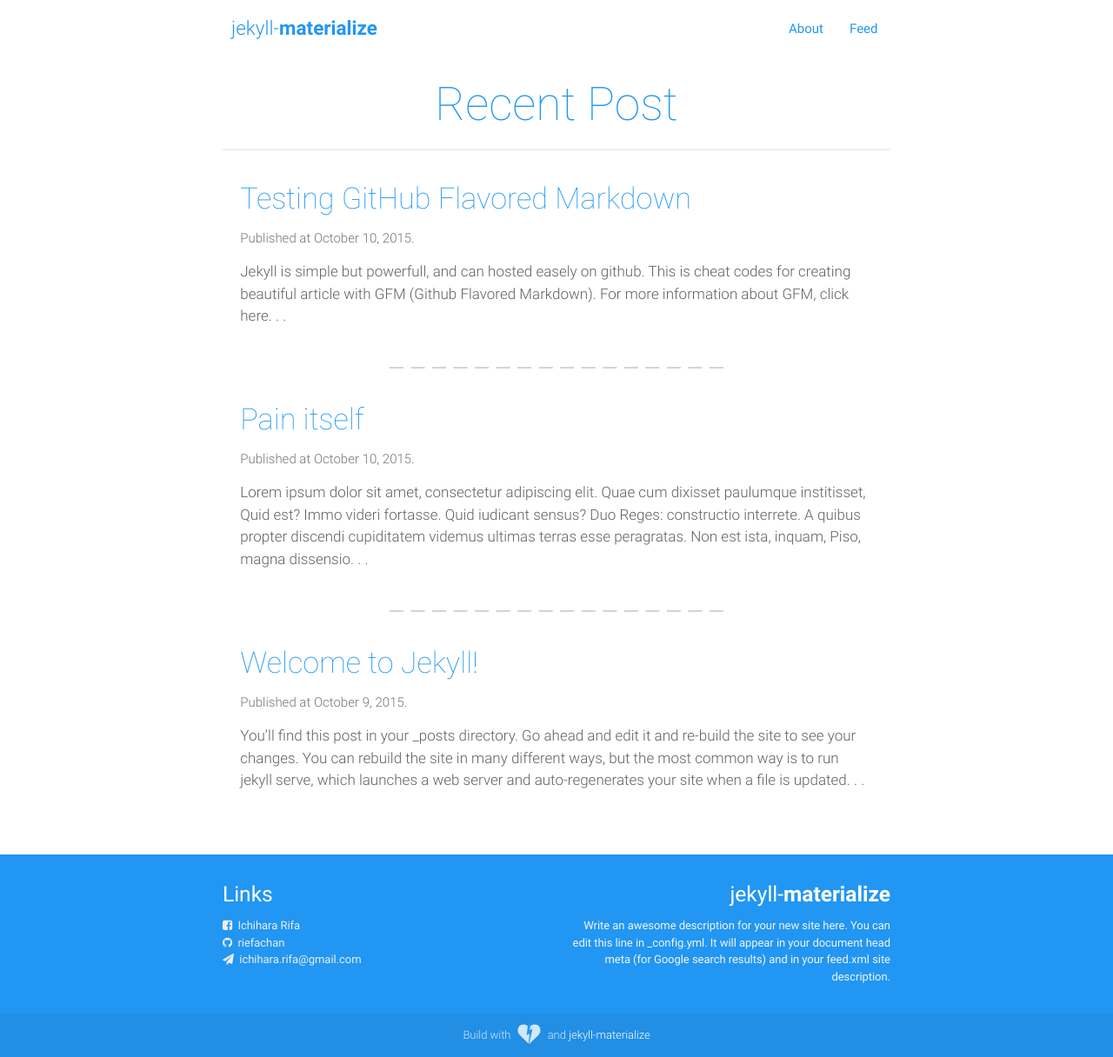
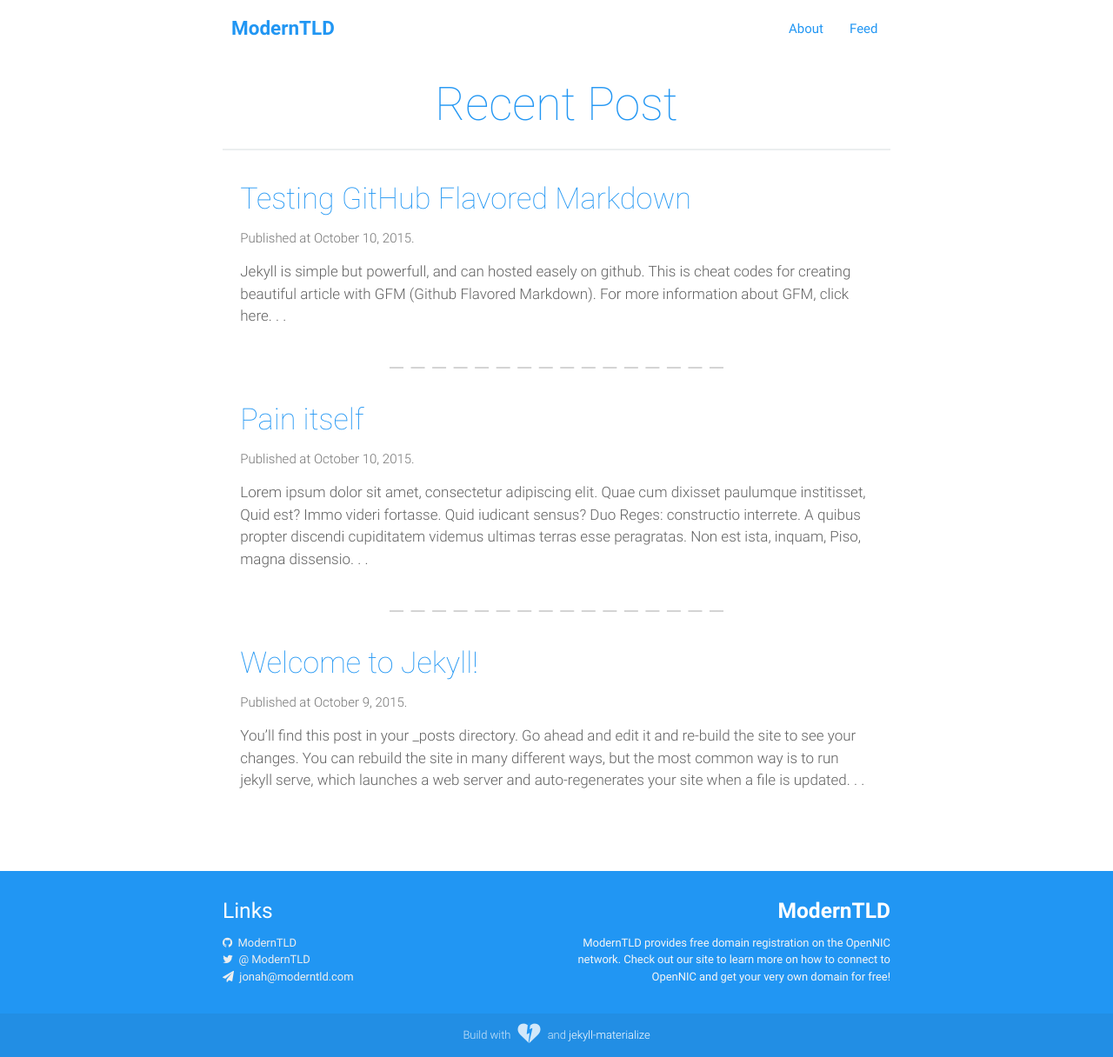
Before and after one commit to moderntld/www.moderntld.com, a Jekyll site: the page built from index.html, in a window 1280 px wide and 1216 px high. Shown: the whole window at 87% size. Built offline with Jekyll 4.4.1, drawn with Linux system fonts in a browser that asks for light colours; Markdown is read by kramdown in place of the engine named in the settings; the list of posts is cut into pages by our own code.

Commit message:
Configured Settings

```diff
--- a/_config.yml
+++ b/_config.yml
@@ -1,34 +1,35 @@
 # Site settings
-title: Jekyll-materialize
+title: ModernTLD
 description: > # this means to ignore newlines until "baseurl:"
-    Write an awesome description for your new site here. You can edit this
-    line in _config.yml. It will appear in your document head meta (for
-    Google search results) and in your feed.xml site description.
-url: "http://yourdomain.com"
+    ModernTLD provides free domain registration on the OpenNIC network.
+    Check out our site to learn more on how to connect to OpenNIC and
+    get your very own domain for free!
+url: "https://www.moderntld.com/"
 baseurl: ""
-logo: jekyll-<b>materialize</b>
+logo: <b>ModernTLD</b>
 paginate: 5
 paginate_path: "/page:num/"
 owner:
-    email: ichihara.rifa@gmail.com
+    email: jonah@moderntld.com
     facebook:
-        show: true
+        show: false
         name: "Ichihara Rifa"
         url: "https://fb.me/nasya.aidan"
     github:
         show: true
-        username: "riefachan"
+        username: "ModernTLD"
     twitter:
-        show: false
-        username: ""
+        show: true
+        username: "ModernTLD"
     disqus:
         show: true
-        username: "ichihararifa"
+        username: "jonaharagon"
 sass:
     sass_dir: _sass
     style: compressed
-permalink: "/article/:title"
-markdown: redcarpet
-highlighter: pygments
+permalink: pretty
+markdown: kramdown
+highlighter: rouge
 gems:
     - jekyll-feed
+    - jekyll-paginate
```
